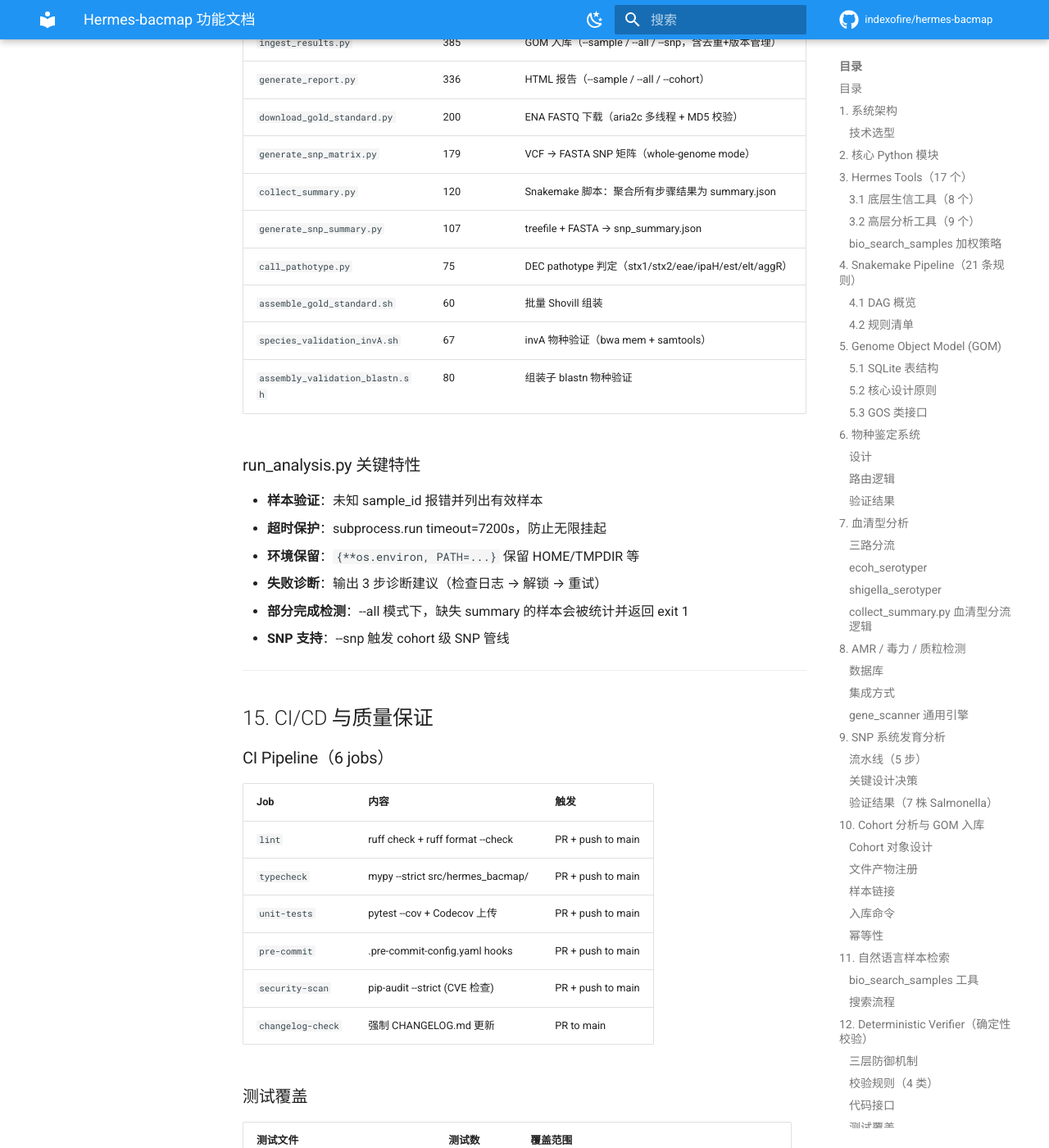
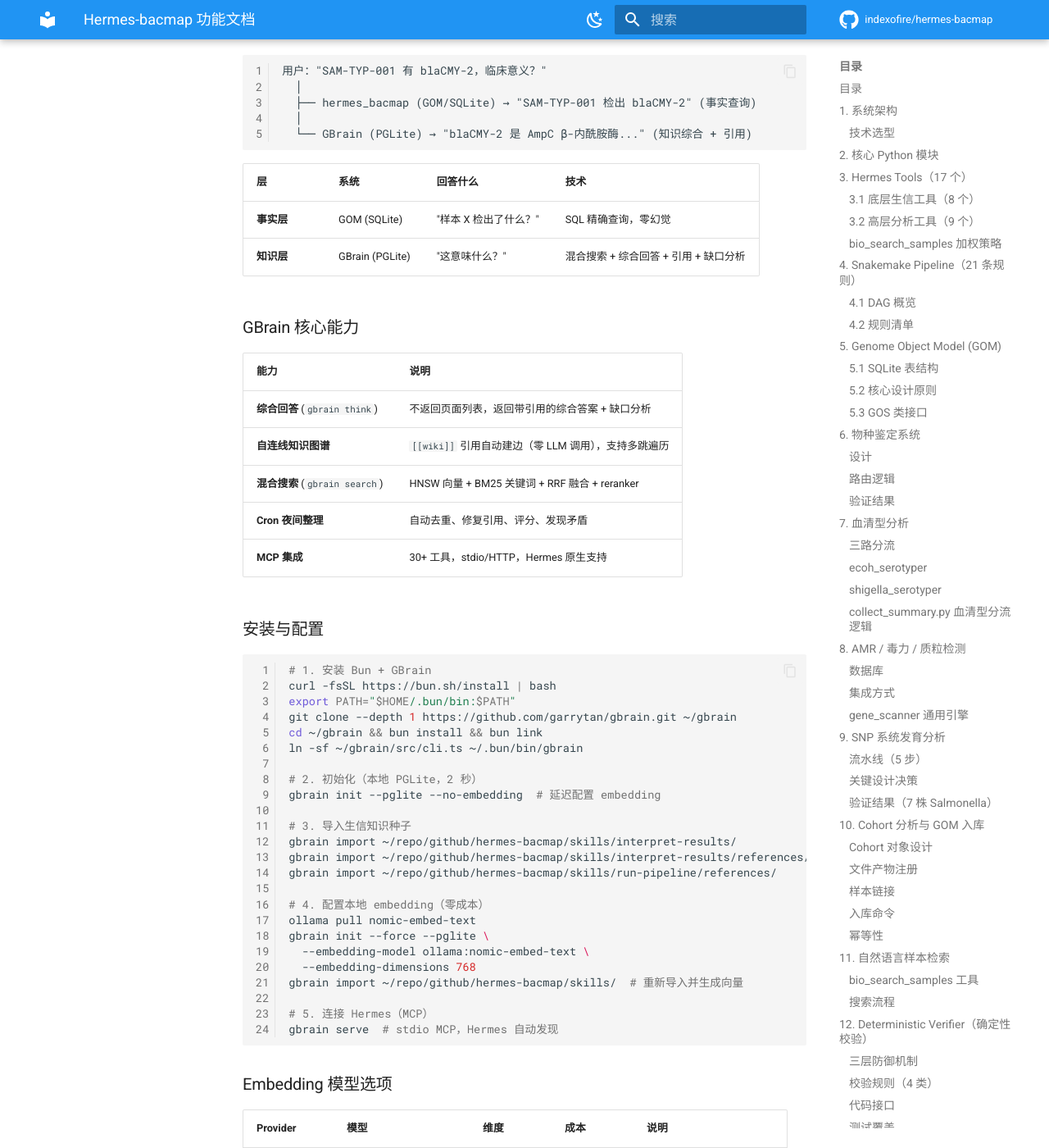
Before and after one commit to indexofire/hermes-bacmap, an MkDocs documentation site: the page built from docs/features.md, in a window 1280 px wide and 1400 px high, scrolled down 16953 px. Shown: the whole window at 82% size. Built offline with MkDocs 1.6.1 and Material for MkDocs 9.7.7, drawn with Linux system fonts in a browser that asks for light colours; comment, search, counter and statistics services are not loaded; some of the changed text lies outside the part shown.

Commit message:
docs: GBrain knowledge layer documentation
docs/architecture/gbrain.md (168 lines):
- Architecture: GOM (facts) vs GBrain (knowledge) separation
- Installation: Bun + git clone + PGLite init
- Embedding: 8 model options (Ollama local / OpenAI cloud / etc)
- Hermes integration: MCP stdio, platform-level connection
- Usage: gbrain search/think, Hermes orchestration examples
- §8.3 RAG replacement mapping table
- Troubleshooting guide

docs/features.md §13.5: GBrain section added
- Architecture diagram, core capabilities table
- Installation summary, embedding model options
- Hermes integration (platform-level MCP)
- Imported knowledge pages table (10 pages)

docs/known-issues.md: A2 updated to GBrain embedding TODO

mkdocs.yml: GBrain page added to architecture nav

````diff
--- a/docs/features.md
+++ b/docs/features.md
@@ -1,7 +1,7 @@
 # Hermes-bacmap 功能文档
 
-> **版本**: V0.5 (2026-07-04)
-> **状态**: 17 Hermes tools · 21 Snakemake rules · 96 tests · 4 skills · engine 抽象层 · 10 株验证数据集
+> **版本**: V0.5 (2026-07-06)
+> **状态**: 18 Hermes tools · 22 Snakemake rules · 96 tests · 4 skills · engine 抽象层 · GBrain 知识层 · 10 株验证数据集
 
 ---
 
@@ -588,6 +588,106 @@
 
 ---
 
+## 13.5 GBrain 知识大脑层（替代 §8.3 RAG）
+
+project.md §8.3 原计划三层 RAG（向量库 + 知识图谱 + BM25）。实际采用 [GBrain](https://github.com/garrytan/gbrain)（25.2K stars）作为知识层，零自研代码。
+
+### 架构分工
+
+```
+用户："SAM-TYP-001 有 blaCMY-2，临床意义？"
+  │
+  ├── hermes_bacmap (GOM/SQLite) → "SAM-TYP-001 检出 blaCMY-2" (事实查询)
+  │
+  └── GBrain (PGLite) → "blaCMY-2 是 AmpC β-内酰胺酶..." (知识综合 + 引用)
+```
+
+| 层 | 系统 | 回答什么 | 技术 |
+|---|---|---|---|
+| **事实层** | GOM (SQLite) | "样本 X 检出了什么？" | SQL 精确查询，零幻觉 |
+| **知识层** | GBrain (PGLite) | "这意味什么？" | 混合搜索 + 综合回答 + 引用 + 缺口分析 |
+
+### GBrain 核心能力
+
+| 能力 | 说明 |
+|---|---|
+| **综合回答** (`gbrain think`) | 不返回页面列表，返回带引用的综合答案 + 缺口分析 |
+| **自连线知识图谱** | `[[wiki]]` 引用自动建边（零 LLM 调用），支持多跳遍历 |
+| **混合搜索** (`gbrain search`) | HNSW 向量 + BM25 关键词 + RRF 融合 + reranker |
+| **Cron 夜间整理** | 自动去重、修复引用、评分、发现矛盾 |
+| **MCP 集成** | 30+ 工具，stdio/HTTP，Hermes 原生支持 |
+
+### 安装与配置
+
+```bash
+# 1. 安装 Bun + GBrain
+curl -fsSL https://bun.sh/install | bash
+export PATH="$HOME/.bun/bin:$PATH"
+git clone --depth 1 https://github.com/garrytan/gbrain.git ~/gbrain
+cd ~/gbrain && bun install && bun link
+ln -sf ~/gbrain/src/cli.ts ~/.bun/bin/gbrain
+
+# 2. 初始化（本地 PGLite，2 秒）
+gbrain init --pglite --no-embedding  # 延迟配置 embedding
+
+# 3. 导入生信知识种子
+gbrain import ~/repo/github/hermes-bacmap/skills/interpret-results/
+gbrain import ~/repo/github/hermes-bacmap/skills/interpret-results/references/
+gbrain import ~/repo/github/hermes-bacmap/skills/run-pipeline/references/
+
+# 4. 配置本地 embedding（零成本）
+ollama pull nomic-embed-text
+gbrain init --force --pglite \
+  --embedding-model ollama:nomic-embed-text \
+  --embedding-dimensions 768
+gbrain import ~/repo/github/hermes-bacmap/skills/  # 重新导入并生成向量
+
+# 5. 连接 Hermes（MCP）
+gbrain serve  # stdio MCP，Hermes 自动发现
+```
+
+### Embedding 模型选项
+
+| Provider | 模型 | 维度 | 成本 | 说明 |
+|---|---|---|---|---|
+| **Ollama** (推荐) | nomic-embed-text | 768 | 免费 | GPU 加速，~300MB VRAM |
+| **Ollama** | mxbai-embed-large | 1024 | 免费 | 更高精度 |
+| **llama.cpp** | 任意 GGUF | 用户指定 | 免费 | 最灵活 |
+| OpenAI | text-embedding-3-small | 1536 | $0.02/1M | 云端 |
+| ZeroEntropy | zembed-1 | 2560 | $0.05/1M | GBrain 默认 |
+
+### Hermes 集成
+
+GBrain 接入 **Hermes 平台层**（非 hermes-bacmap 插件层）：
+
+```yaml
+# ~/.hermes/config.yaml
+mcp_servers:
+  gbrain:
+    command: gbrain
+    args: ["serve"]
+```
+
+安装后 **hermes-bacmap 零改动**。LLM 自然编排：
+- `bio_search_samples` → 查 GOM 事实
+- `gbrain think` → 查 GBrain 知识
+- 两者结果综合 → 完整解读
+
+### 导入的知识内容（10 页面）
+
+| 页面 | 来源 |
+|---|---|
+| interpret-results skill | 血清型/MLST/AMR/SNP 解读指南 |
+| amr-gene-reference | β-内酰胺酶分级 + 报告语言 |
+| snp-distance-thresholds | 暴发判定阈值 + 读树指南 |
+| salmonella | SISTR/invA/MLST/SNP 参考 |
+| dec-shigella | ecoh/shigella_serotyper/pathotype |
+| vpara | toxR/tlh/tdh/trh 毒力检测 |
+| pipeline-params | 参数 + 质量阈值 + 耗时 |
+| troubleshooting | 常见错误 + 修复步骤 |
+
+---
+
 ## 14. 编排脚本
 
 | 脚本 | 行数 | 功能 |
--- a/mkdocs.yml
+++ b/mkdocs.yml
@@ -46,6 +46,7 @@
     - 系统概览: architecture/overview.md
     - Engine 引擎层: architecture/engine.md
     - GOM 数据模型: architecture/gom.md
+    - GBrain 知识层: architecture/gbrain.md
     - Snakemake 管线: architecture/pipeline.md
     - Skills 技能系统: architecture/skills.md
   - 病原分析:
````
Also changed, not shown: docs/architecture/gbrain.md (added, +216 -0 lines), docs/known-issues.md (+7 -1 lines).
